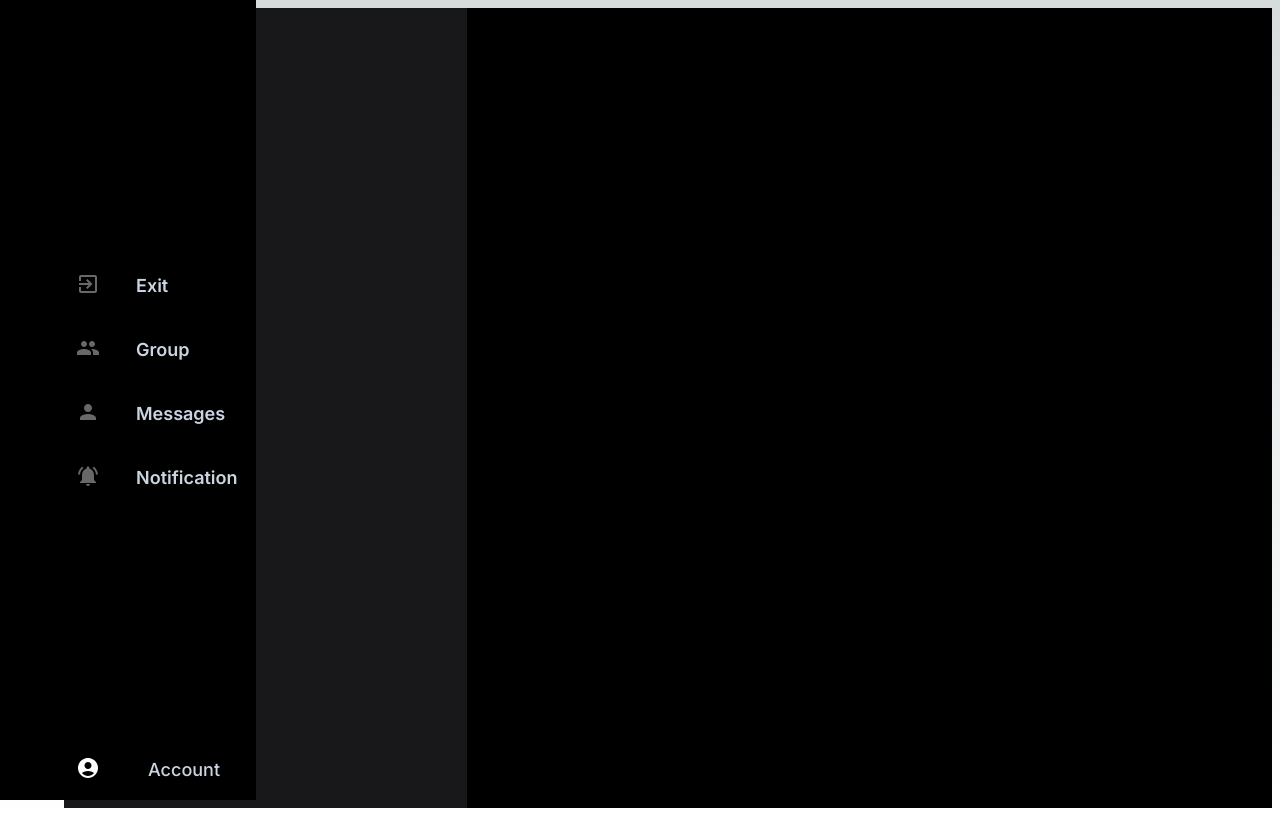
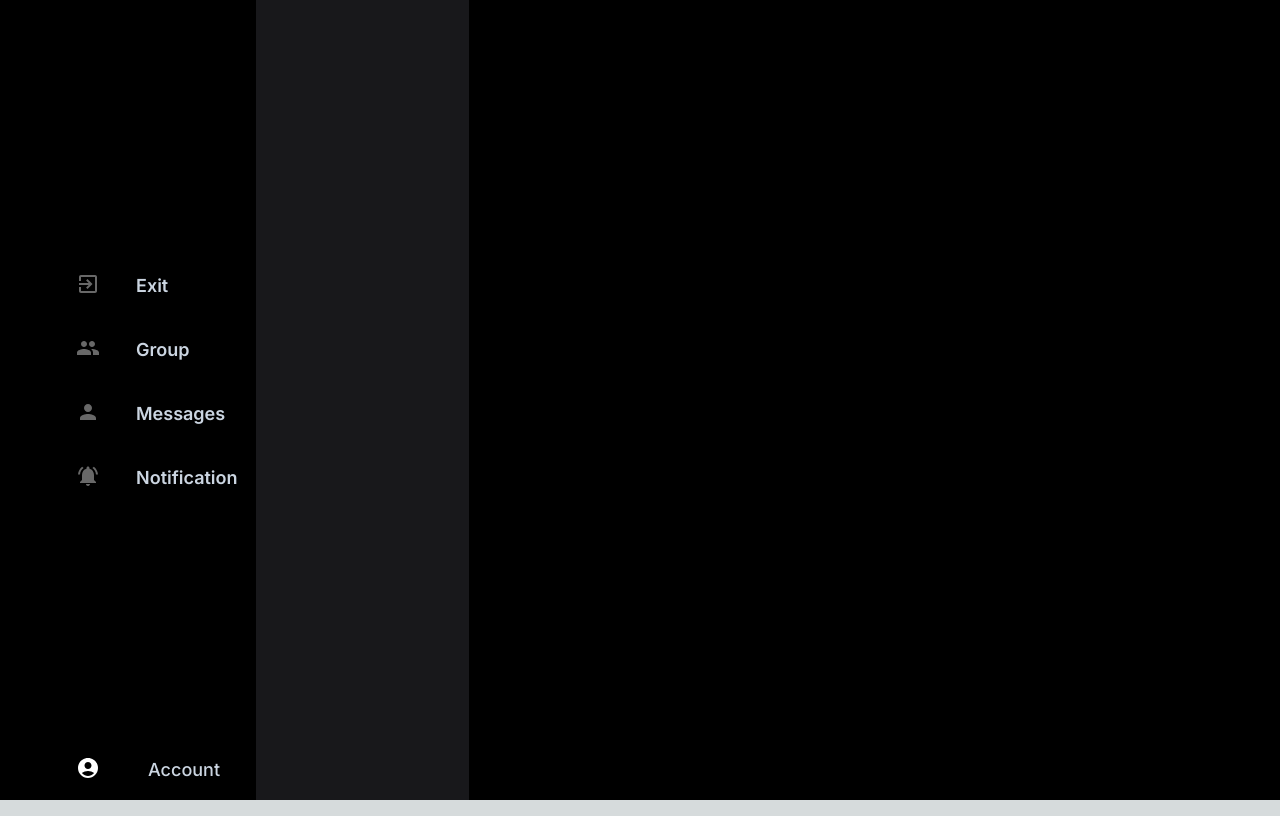
Before and after one commit to joelittyab-git/ProCord, a Next.js app in the folder client/: page /rooms in a window 1280 px wide. Built offline with nearby package versions, Linux system fonts and the light colour scheme.

Commit message:
edited chatroom page layout

```diff
--- a/client/app/rooms/layout.js
+++ b/client/app/rooms/layout.js
@@ -15,7 +15,7 @@ function layout({children}) {
       <div className='sidebar absolute h-screen items-center'>
         <SideNav/>
       </div>
-      <div className=' ml-14 p-2'>
+      <div className=' ml-14 pl-2'>
             <div className=' bg-white h-screen w-full'>{children}</div>
       </div>
       </div>
```
